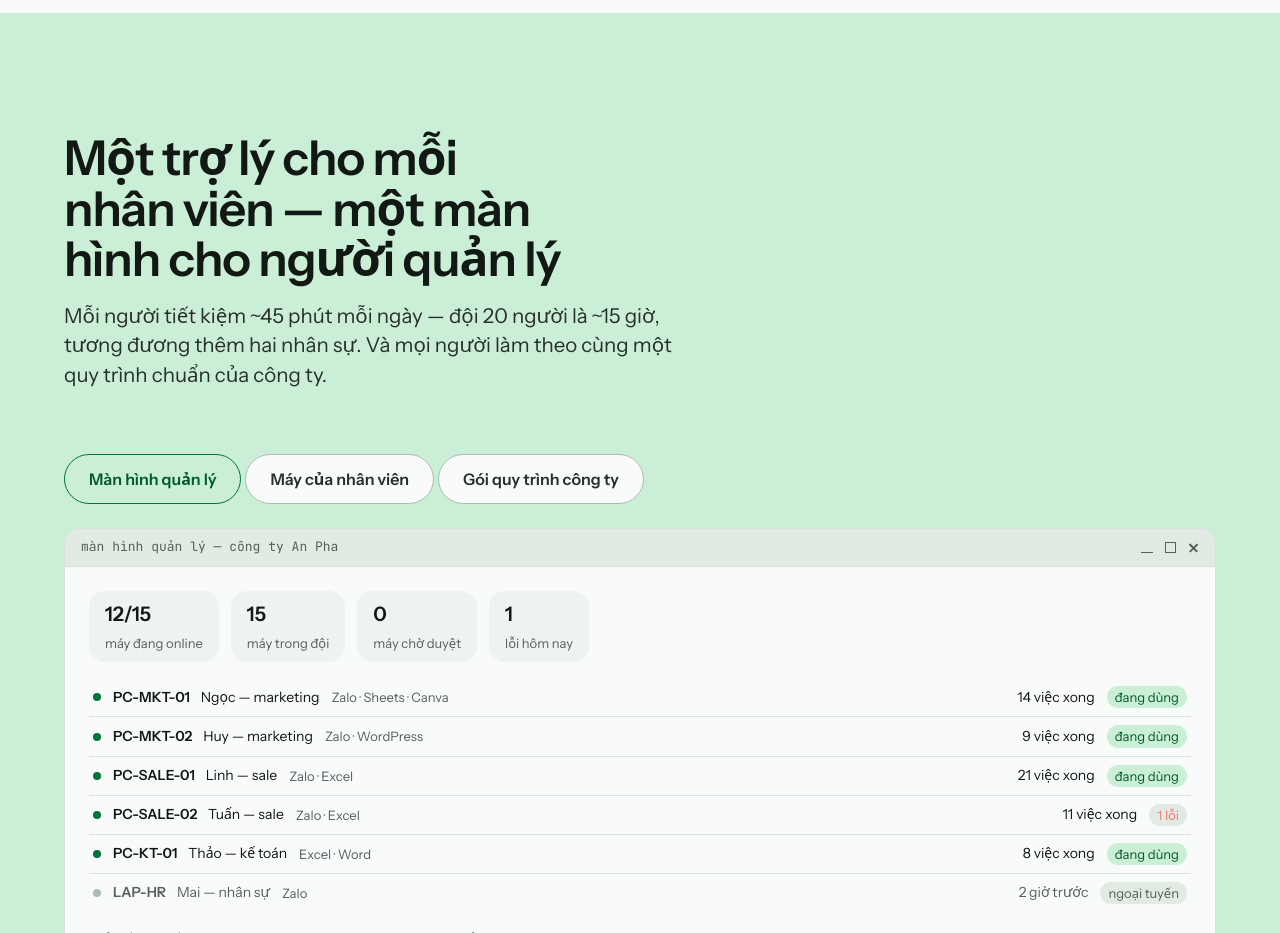
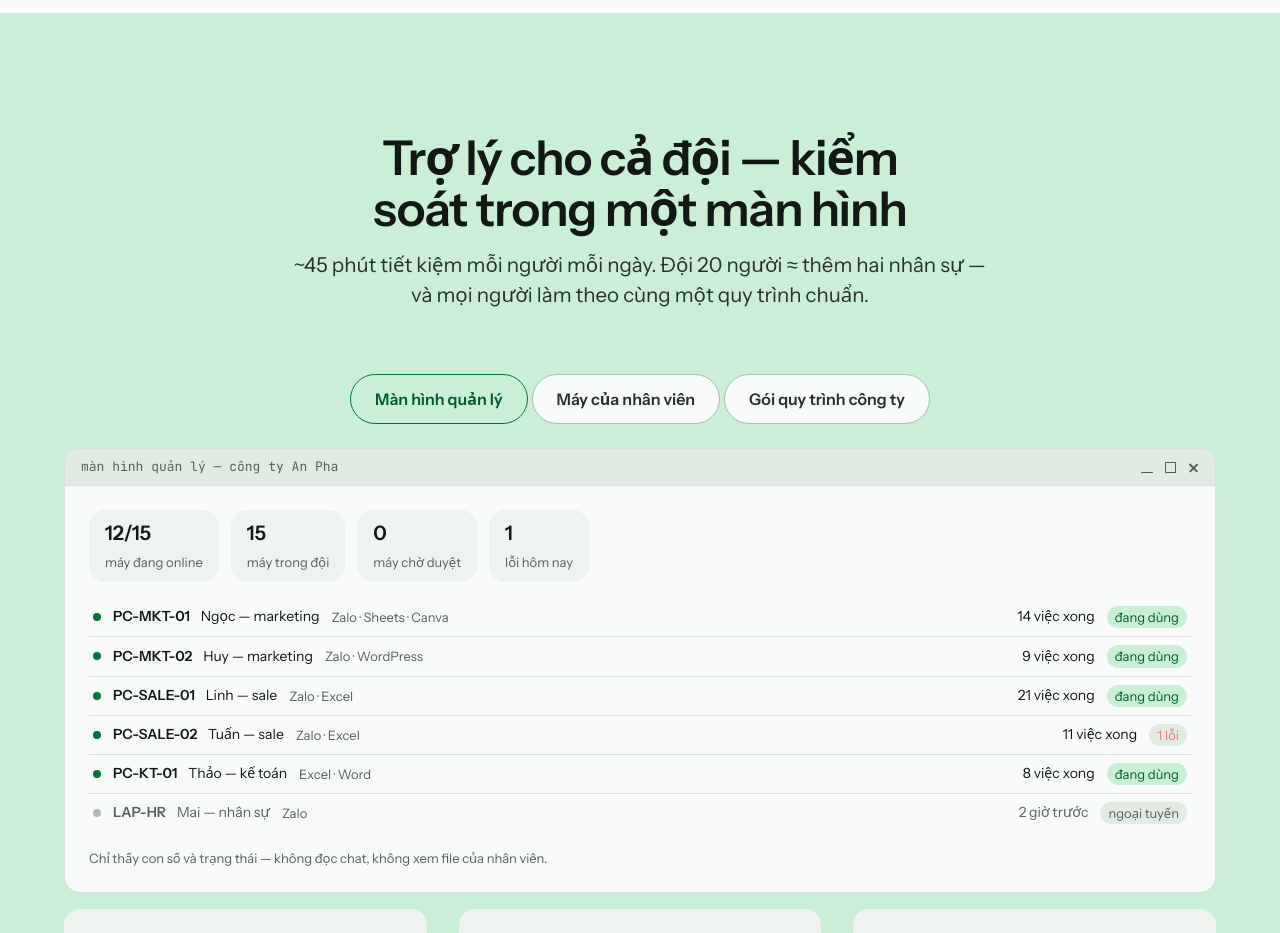
Before and after one commit to hieuspaceos/ai-assistant, a browser extension: page site/index.html in a window 1280 px wide. Shown: the part 2980-3913 px from the top of the page. Drawn offline with Linux system fonts and the light colour scheme.

Commit message:
site: center B2B headblock + tabs, tighten copy

```diff
--- a/site/index.html
+++ b/site/index.html
@@ -16,7 +16,7 @@
 <link rel="preconnect" href="https://fonts.gstatic.com" crossorigin>
 <link href="https://fonts.googleapis.com/css2?family=Instrument+Sans:wght@400;500;600&family=JetBrains+Mono:wght@400&display=swap" rel="stylesheet">
 <link rel="icon" type="image/svg+xml" href="assets/logo.svg">
-<link rel="stylesheet" href="style.css?v=8">
+<link rel="stylesheet" href="style.css?v=9">
 <link rel="stylesheet" href="story.css?v=8">
 </head>
 <body>
@@ -206,12 +206,11 @@
   <section class="section ctyband" id="cho-cty">
    <div class="container">
     <div class="headblock">
-      <h2>Một trợ lý cho mỗi nhân viên — một màn hình cho người quản lý</h2>
-      <p class="lead">Mỗi người tiết kiệm ~45 phút mỗi ngày — đội 20 người là
-        ~15 giờ, tương đương thêm hai nhân sự. Và mọi người làm theo cùng một
-        quy trình chuẩn của công ty.</p>
+      <h2>Trợ lý cho cả đội — kiểm soát trong một màn hình</h2>
+      <p class="lead">~45 phút tiết kiệm mỗi người mỗi ngày. Đội 20 người ≈
+        thêm hai nhân sự — và mọi người làm theo cùng một quy trình chuẩn.</p>
     </div>
-    <div class="switcher-tabs" role="tablist" aria-label="Xem từ góc nào">
+    <div class="switcher-tabs switcher-tabs--center" role="tablist" aria-label="Xem từ góc nào">
       <button type="button" class="switcher-tab" role="tab" aria-selected="true" data-panel="cty1">Màn hình quản lý</button>
       <button type="button" class="switcher-tab" role="tab" aria-selected="false" data-panel="cty2">Máy của nhân viên</button>
       <button type="button" class="switcher-tab" role="tab" aria-selected="false" data-panel="cty3">Gói quy trình công ty</button>
--- a/site/style.css
+++ b/site/style.css
@@ -62,6 +62,8 @@
 
 /* ————— company band ————— */
 .ctyband { background: var(--color-accent-soft); }
+.ctyband .headblock { max-width: 44rem; margin-inline: auto; text-align: center; }
+.switcher-tabs--center { justify-content: center; }
 
 /* fleet dashboard mock (cty1) */
 .fleet { padding: var(--space-lg); }
```
